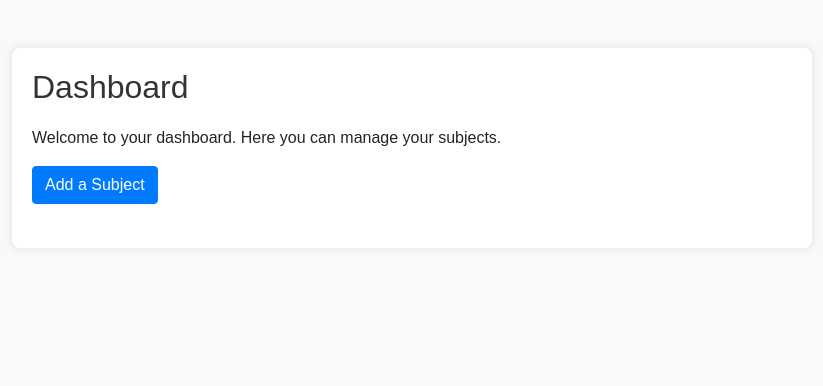
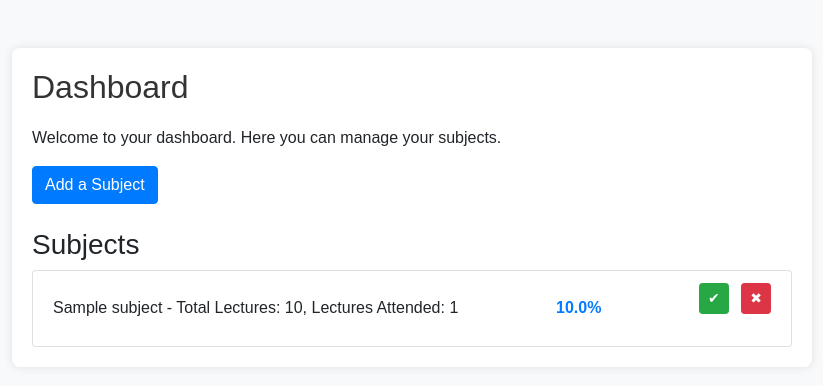
Before and after one commit to ammargit93/TrackMate, a Flask app: page /dashboard in a window 1280 px wide. Shown: the part 56-442 px from the top of the page, without its empty margins (228-1051 px from the left). Run offline with Flask 3, Linux system fonts and the light colour scheme; tables that the repository leaves empty hold one stand-in row (values such as "Sample post"); some libraries are stand-ins or nearby versions.

Commit message:
core functions complete

```diff
--- a/main.py
+++ b/main.py
@@ -97,10 +97,31 @@ def login():
         password = request.form.get('password')
         res = find_user(username, password)
         print(res)
+        conn = sqlite3.connect('database.db')
+        cursor = conn.cursor()
+        user_id = cursor.execute('''select id from Users where username=? and password=?''', (username, password))
         session['username'] = username
+        session['user_id'] = user_id.fetchall()[0][0]
         return redirect(url_for('dashboard'))
 
     return render_template('login.html')
+
+
+# def get_user_id(username, password):
+#     conn = sqlite3.connect('database.db')
+#     cursor = conn.cursor()
+#     user_id = cursor.execute('''select id from Users where username=? and password=?''', (username, password))
+#     conn.close()
+#     return user_id.fetchall()[0][0]
+#
+#
+# def get_subject_id(subject_name, total_lec):
+#     conn = sqlite3.connect('database.db')
+#     cursor = conn.cursor()
+#     sub_id = cursor.execute('''select sub_id from Subjects where subname=? and total_lec=?''',
+#                             (subject_name, total_lec))
+#     conn.close()
+#     return sub_id.fetchall()[0][0]
 
 
 @app.route('/dashboard', methods=['GET', 'POST'])
@@ -108,10 +129,34 @@ def dashboard():
     if request.method == 'POST':
         subject_name = request.form.get('subject_name')
         total_lec = request.form.get('total_lectures')
-        print(subject_name, total_lec)
-        pass
+        lec_attended = request.form.get('lectures_attended')
+        print(subject_name, total_lec, lec_attended)
+        conn = sqlite3.connect('database.db')
+        cursor = conn.cursor()
+        try:
+            cursor.execute('''INSERT INTO Subjects (sub_name, total_lec) VALUES (?, ?)''', (subject_name, total_lec))
+            sub_id = cursor.execute('''select sub_id from Subjects where sub_name=? and total_lec=?''',
+                                    (subject_name, total_lec))
+            a = cursor.execute('''INSERT INTO Attendance (id,sub_id,lec_attended) VALUES (?, ?, ?)''',
+                           (session['user_id'], sub_id.fetchall()[0][0], lec_attended))
+            conn.commit()
+            print(a.fetchall())
+        except sqlite3.IntegrityError as e:
+            print(f'Error: {e}')
+        finally:
+            conn.close()
 
-    return render_template('dashboard.html')
+    conn = sqlite3.connect('database.db')
+    cur = conn.cursor()
+    record = cur.execute(
+            '''
+                   select Users.username,Subjects.sub_name,Subjects.total_lec, Attendance.lec_attended,
+                   ROUND((Attendance.lec_attended * 100.0 / Subjects.total_lec), 2) AS attendance_percentage
+                   from Attendance join Users on Attendance.id = Users.id
+                   join Subjects on Attendance.sub_id = Subjects.sub_id
+            ''')
+
+    return render_template('dashboard.html', record=record)
 
 
 if __name__ == '__main__':
--- a/templates/dashboard.html
+++ b/templates/dashboard.html
@@ -6,6 +6,12 @@
     <title>Dashboard</title>
     <link href="https://stackpath.bootstrapcdn.com/bootstrap/4.5.2/css/bootstrap.min.css" rel="stylesheet">
     <link rel="stylesheet" href="{{ url_for('static', filename='dashboard.css') }}">
+    <style>
+        .percentage {
+            font-weight: bold;
+            color: #007bff;
+        }
+    </style>
 </head>
 <body>
     <nav class="navbar navbar-expand-lg navbar-light bg-light">
@@ -27,10 +33,31 @@
                     <label for="total_lectures">Total Lectures</label>
                     <input type="number" class="form-control" id="total_lectures" name="total_lectures" required>
                 </div>
+                <div class="form-group">
+                    <label for="lectures_attended">Lectures Attended</label>
+                    <input type="number" class="form-control" id="lectures_attended" name="lectures_attended" required>
+                </div>
                 <button type="submit" class="btn btn-success">Add Subject</button>
             </form>
         </div>
+
+        <h3>Subjects</h3>
+        <ul class="list-group">
+            {% for subject in record %}
+            <li class="list-group-item d-flex justify-content-between align-items-center">
+                {{ subject[1] }} - Total Lectures: {{ subject[2] }}, Lectures Attended: {{ subject[3] }}
+                <div class="percentage">
+                    {{ subject[4] }}%
+                </div>
+                <div>
+                    <button class="btn btn-success btn-sm mr-2">✔</button>
+                    <button class="btn btn-danger btn-sm">✖</button>
+                </div>
+            </li>
+            {% endfor %}
+        </ul>
     </div>
+
     <script src="https://code.jquery.com/jquery-3.5.1.slim.min.js"></script>
     <script src="https://cdn.jsdelivr.net/npm/@popperjs/core@2.9.2/dist/umd/popper.min.js"></script>
     <script src="https://stackpath.bootstrapcdn.com/bootstrap/4.5.2/js/bootstrap.min.js"></script>
```
